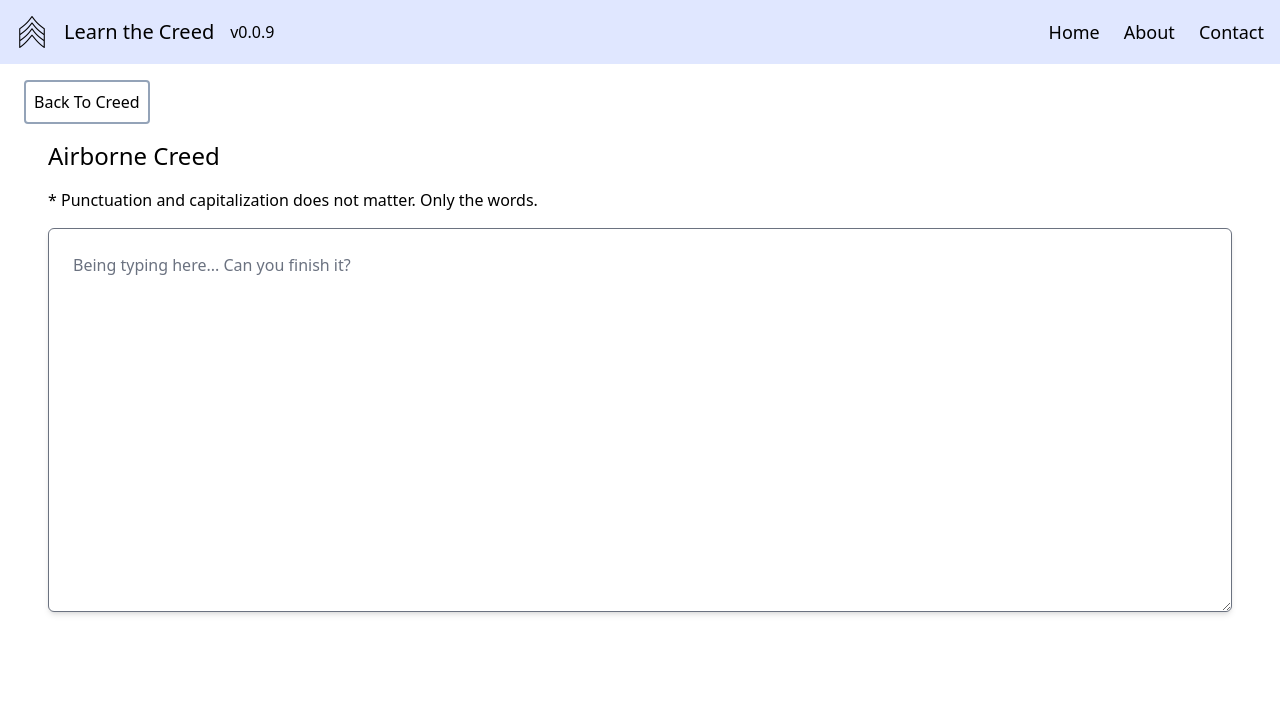
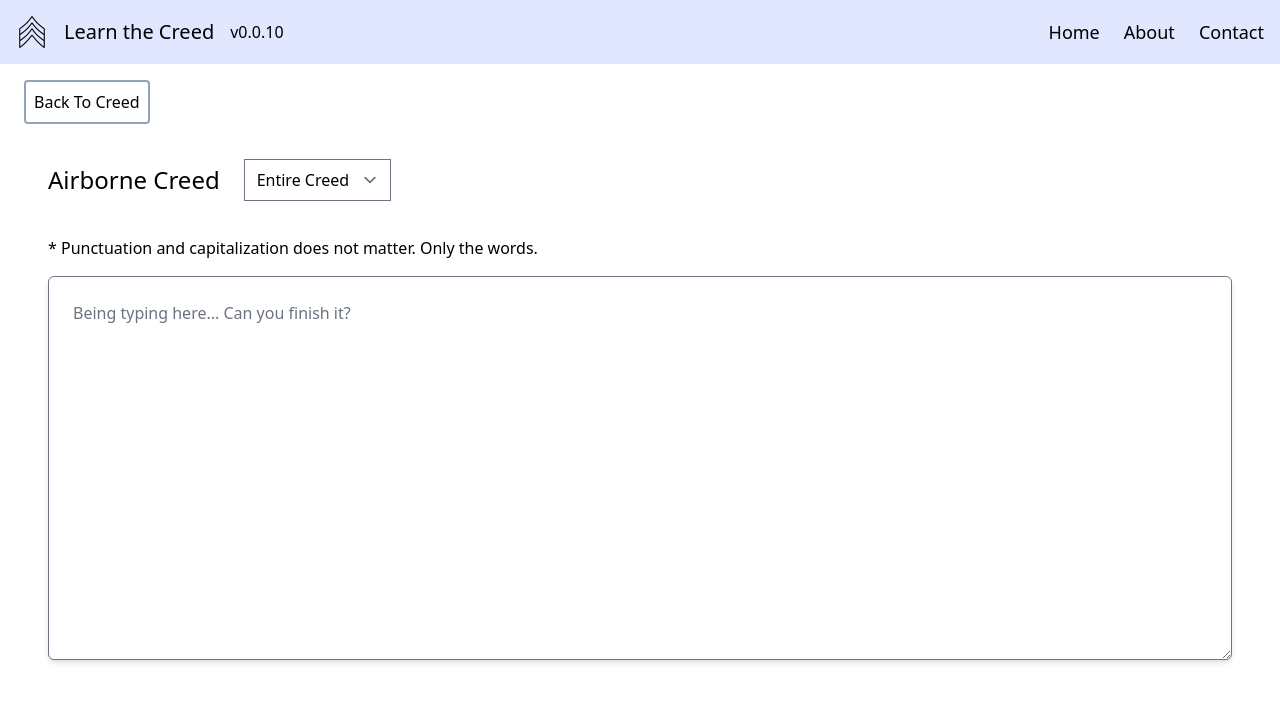
Before and after one commit to dustinws/learn-the-creed, a React (Vite) app: page /creeds/airborne-creed/practice in a window 1280 px wide. Shown: the top 702 px of the page. Built offline with nearby package versions, Linux system fonts and the light colour scheme; the HTML template or start-up script is replaced by a standard one.

Commit message:
feature(practice): work on individual stanzas

```diff
--- a/package.json
+++ b/package.json
@@ -1,7 +1,7 @@
 {
   "name": "learn-the-creed",
   "private": true,
-  "version": "0.0.9",
+  "version": "0.0.10",
   "scripts": {
     "dev": "vite",
     "build": "tsc && vite build",
--- a/src/domain/checker.ts
+++ b/src/domain/checker.ts
@@ -4,8 +4,8 @@ export enum CheckResult {
   StillWriting,
 }
 
-export function check(stanzas: string[], userInput: string): CheckResult {
-  const expected = normalize(stanzas.join(' '));
+export function check(creed: string, userInput: string): CheckResult {
+  const expected = normalize(creed);
   const actual = normalize(userInput);
 
   const expectedSoFar = expected.slice(0, actual.length);
--- a/src/pages/Practice.tsx
+++ b/src/pages/Practice.tsx
@@ -9,6 +9,7 @@ import UnknownCreed from './UnknownCreed';
 
 export default function Practice() {
   const [userInput, setUserInput] = useState<string>('');
+  const [selectedStanza, setSelectedStanza] = useState<null | string>(null);
   const { slug } = useParams();
   const creed = creeds.get(slug || '');
 
@@ -16,7 +17,9 @@ export default function Practice() {
     return <UnknownCreed creedName={slug!} />;
   }
 
-  const result = check(creed.stanzas, userInput);
+  const result = selectedStanza
+    ? check(selectedStanza, userInput)
+    : check(creed.stanzas.join(' '), userInput);
   const bgColor: string = toBackground(result);
 
   return (
@@ -29,7 +32,22 @@ export default function Practice() {
           Back To Creed
         </button>
       </Link>
-      <div className="m-6 text-2xl">{creed.name}</div>
+      <div className="flex items-center">
+        <div className="m-6 text-2xl">{creed.name}</div>
+        <select>
+          <option onClick={() => setSelectedStanza(null)} value="entire-creed">Entire Creed</option>
+          {creed.stanzas.map((stanza, index) => (
+            <option
+              key={stanza}
+              onClick={() => setSelectedStanza(stanza)}
+            >
+              Stanza
+              {' '}
+              {index + 1}
+            </option>
+          ))}
+        </select>
+      </div>
       <div className="m-6 font-thin">
         * Punctuation and capitalization does not matter. Only the words.
       </div>
```
Also changed, not shown: public/seargent.png (added).
